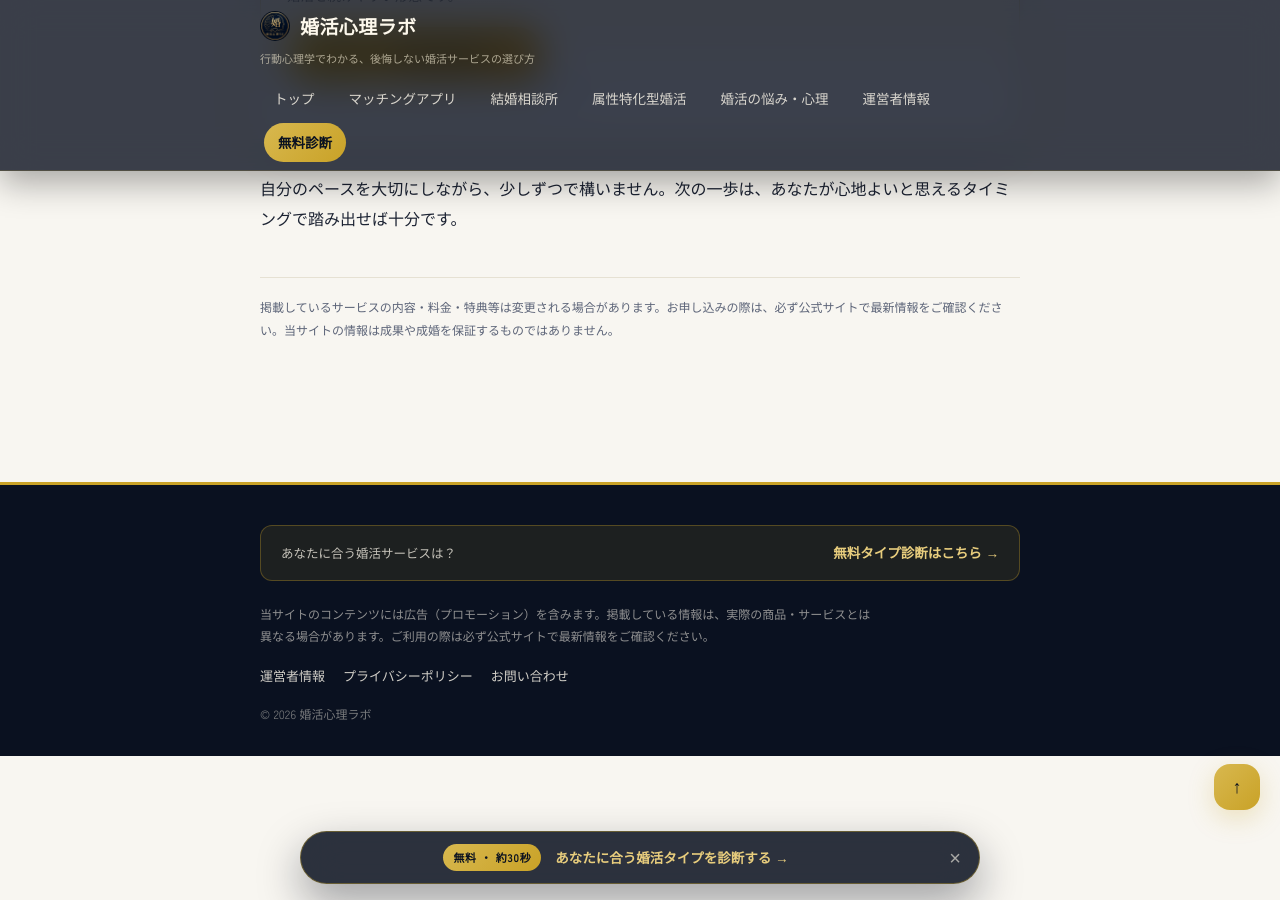
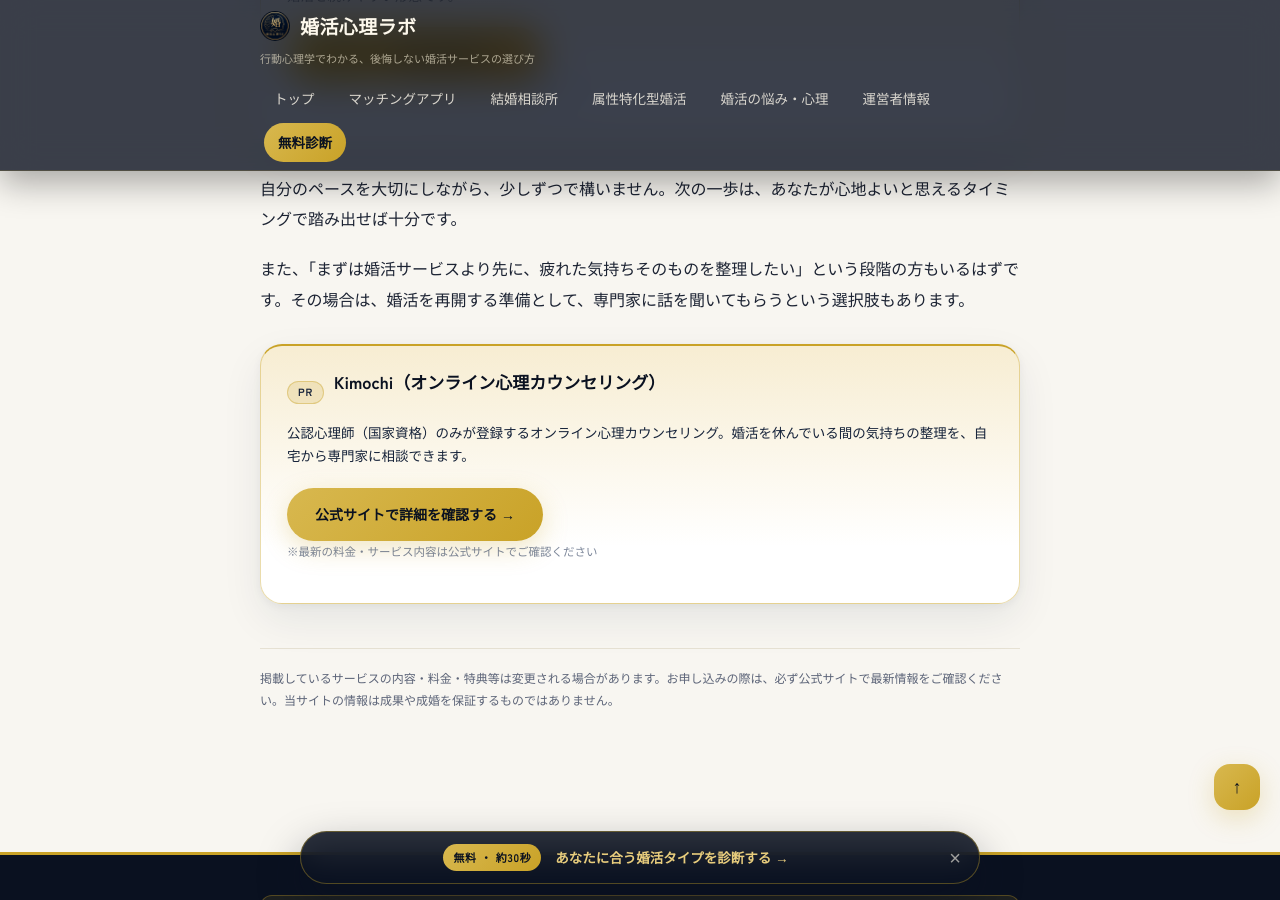
Before and after one commit to consultantshuu0907-afk/konkatsu-psychology-lab, a Jekyll site: the page built from _posts/2026-08-16-konkatsu-tsukareta.md, in a window 1280 px wide and 900 px high, scrolled down 4600 px. Built offline with Jekyll 4.4.1, drawn with Linux system fonts in a browser that asks for light colours.

Commit message:
Add files via upload

```diff
--- a/_posts/2026-08-16-konkatsu-tsukareta.md
+++ b/_posts/2026-08-16-konkatsu-tsukareta.md
@@ -94,3 +94,13 @@ A. マッチングアプリの中には、無料で登録し、機能の一部
 %}
 
 自分のペースを大切にしながら、少しずつで構いません。次の一歩は、あなたが心地よいと思えるタイミングで踏み出せば十分です。
+
+また、「まずは婚活サービスより先に、疲れた気持ちそのものを整理したい」という段階の方もいるはずです。その場合は、婚活を再開する準備として、専門家に話を聞いてもらうという選択肢もあります。
+
+{% include affiliate-cta.html
+  name="Kimochi（オンライン心理カウンセリング）"
+  tagline="公認心理師（国家資格）のみが登録するオンライン心理カウンセリング。婚活を休んでいる間の気持ちの整理を、自宅から専門家に相談できます。"
+  url="https://px.a8.net/svt/ejp?a8mat=4BA7XB+76E9YA+5OI8+5YZ76"
+  img="https://www13.a8.net/0.gif?a8mat=4BA7XB+76E9YA+5OI8+5YZ76"
+  button="公式サイトで詳細を確認する →"
+%}
```
